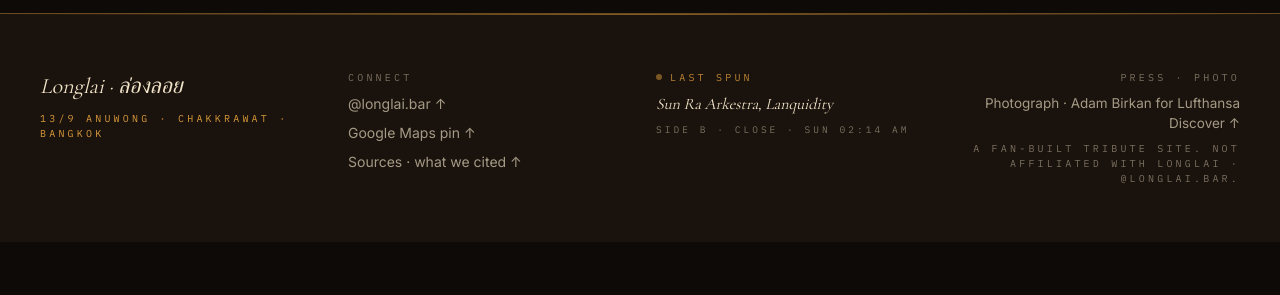
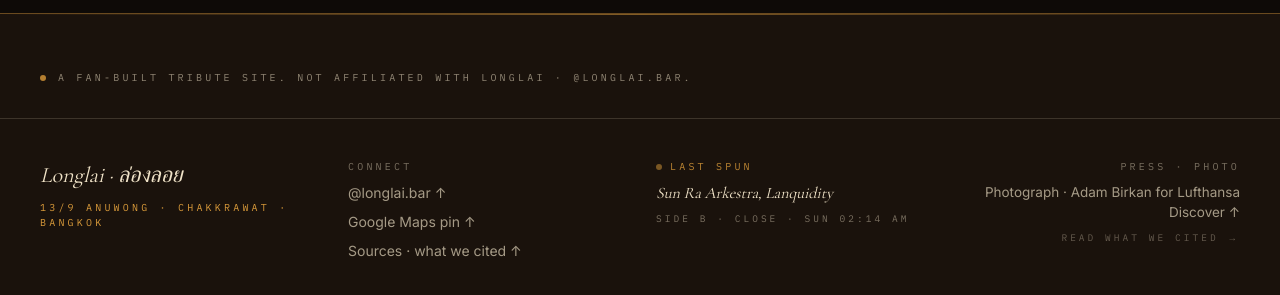
Before and after one commit to kirbykung168-art/longlai, a Next.js app: page / in a window 1280 px wide. Shown: the part 7551-7846 px from the top of the page. Before the commit the page ends 7793 px from the top, so only its background shows below. Built offline with nearby package versions, Linux system fonts and the light colour scheme.

Commit message:
fix(footer): tribute disclosure band above credits row (always visible)
Updated footer component to include built by attribution and citation link.

```diff
--- a/src/components/Footer.tsx
+++ b/src/components/Footer.tsx
@@ -17,6 +17,15 @@
   return (
     <footer className="relative bg-groove text-cream/65 py-14 border-t border-[var(--rule-amber)]">
       <div className="absolute top-0 left-0 right-0 gold-thread" />
+
+      {/* Tribute disclosure band — always visible above the credits row. */}
+      <div className="relative mx-auto max-w-[1480px] px-6 lg:px-10 mb-10 pb-8 border-b border-[var(--rule)]">
+        <p className="mono uppercase tracking-[0.32em] text-[10px] text-cream/55 leading-relaxed text-center lg:text-left" lang={locale}>
+          <span className="inline-block w-1.5 h-1.5 rounded-full bg-amber/80 align-middle mr-3" aria-hidden />
+          {COPY.footer.builtBy[locale]}
+        </p>
+      </div>
+
       <div className="relative mx-auto max-w-[1480px] px-6 lg:px-10 grid lg:grid-cols-4 gap-8 items-start">
         <div>
           <p className="display-it text-cream text-[22px]">Longlai &middot; ล่องลอย</p>
@@ -45,8 +54,8 @@
           <a href={BRAND.pressPhotoCreditUrl} target="_blank" rel="noreferrer" className="block font-sans text-[13.5px] hover:text-amber transition-colors duration-500">
             {BRAND.pressPhotoCredit} &uarr;&#xfe0e;
           </a>
-          <p className="mono uppercase tracking-[0.32em] text-[10px] text-cream/45 mt-4 lg:mt-6" lang={locale}>
-            {COPY.footer.builtBy[locale]}
+          <p className="mono uppercase tracking-[0.32em] text-[9.5px] text-cream/35 mt-4 lg:mt-6" lang={locale}>
+            <a href="/sources" className="hover:text-amber transition-colors duration-500">Read what we cited &rarr;</a>
           </p>
         </div>
       </div>
```
